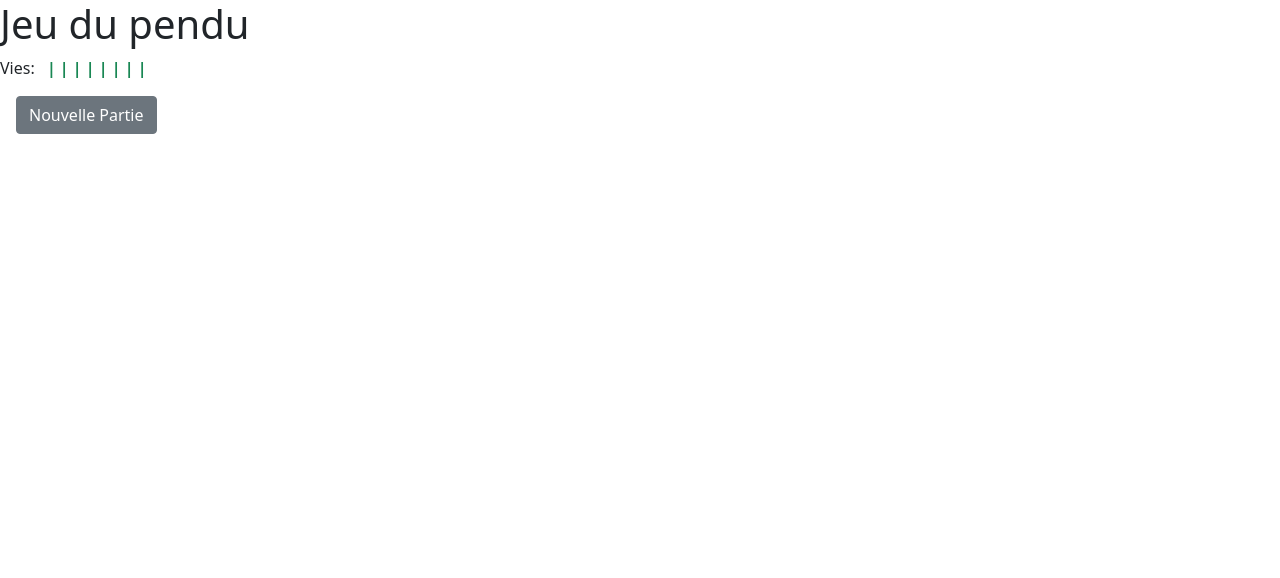
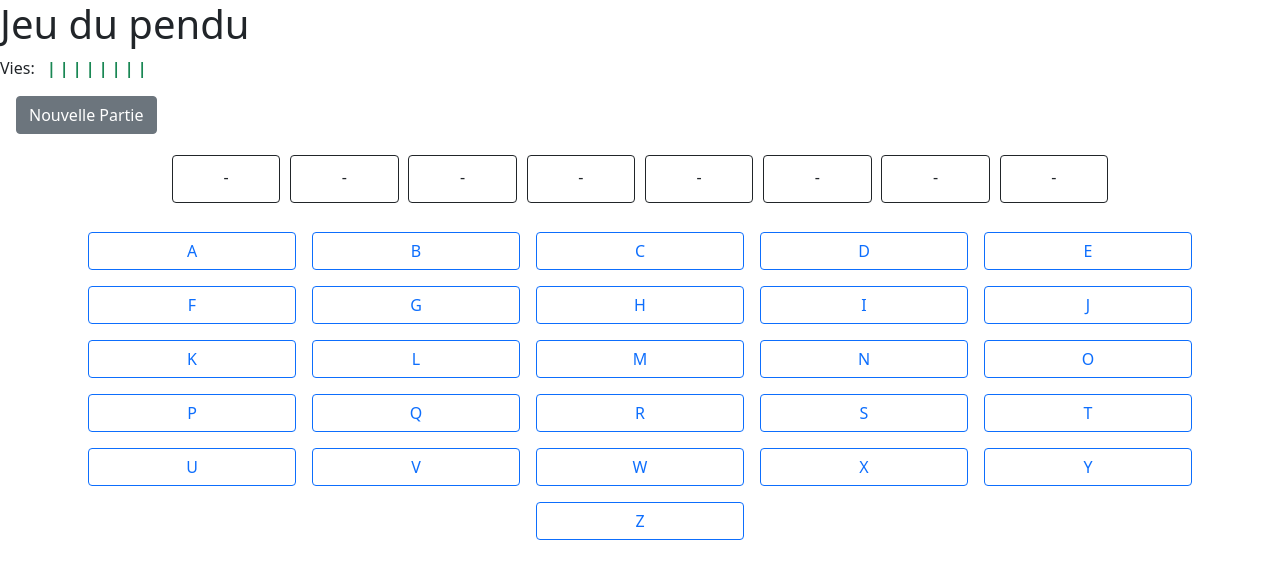
Before and after one commit to Dennisburki/penduJS, a plain HTML site: page index.html in a window 1280 px wide. Drawn offline with nearby package versions, Linux system fonts and the light colour scheme.

Commit message:
correction

```diff
--- a/index.html
+++ b/index.html
@@ -48,6 +48,6 @@
     </div>
 
 
-    <script src="../PenduCorrection/assets/script.js"></script>
+    <script src="../penduJS/assets/script.js"></script>
 </body>
 </html>
```
